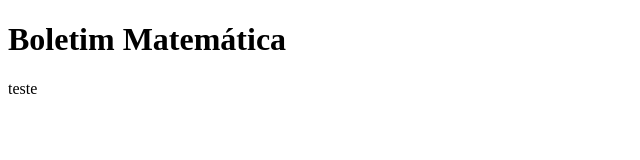
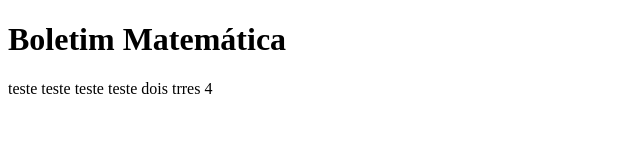
Before and after one commit to alanjoffre/flask, a plain HTML site: page aula10/templates/notas.html in a window 1280 px wide. Shown: the whole page, without its empty margins (0-640 px from the left). Drawn offline with Linux system fonts and the light colour scheme.

Commit message:
templates commit

```diff
--- a/aula10/templates/notas.html
+++ b/aula10/templates/notas.html
@@ -8,7 +8,12 @@
 <h1> Boletim Matemática</h1>
 <form action="http://127.0.0.1:5000/calculo" method="post"></form>
 
-  teste
+  teste teste teste teste
+
+  dois
+  trres
+  4
+
 
 </body>
 </html>
```
